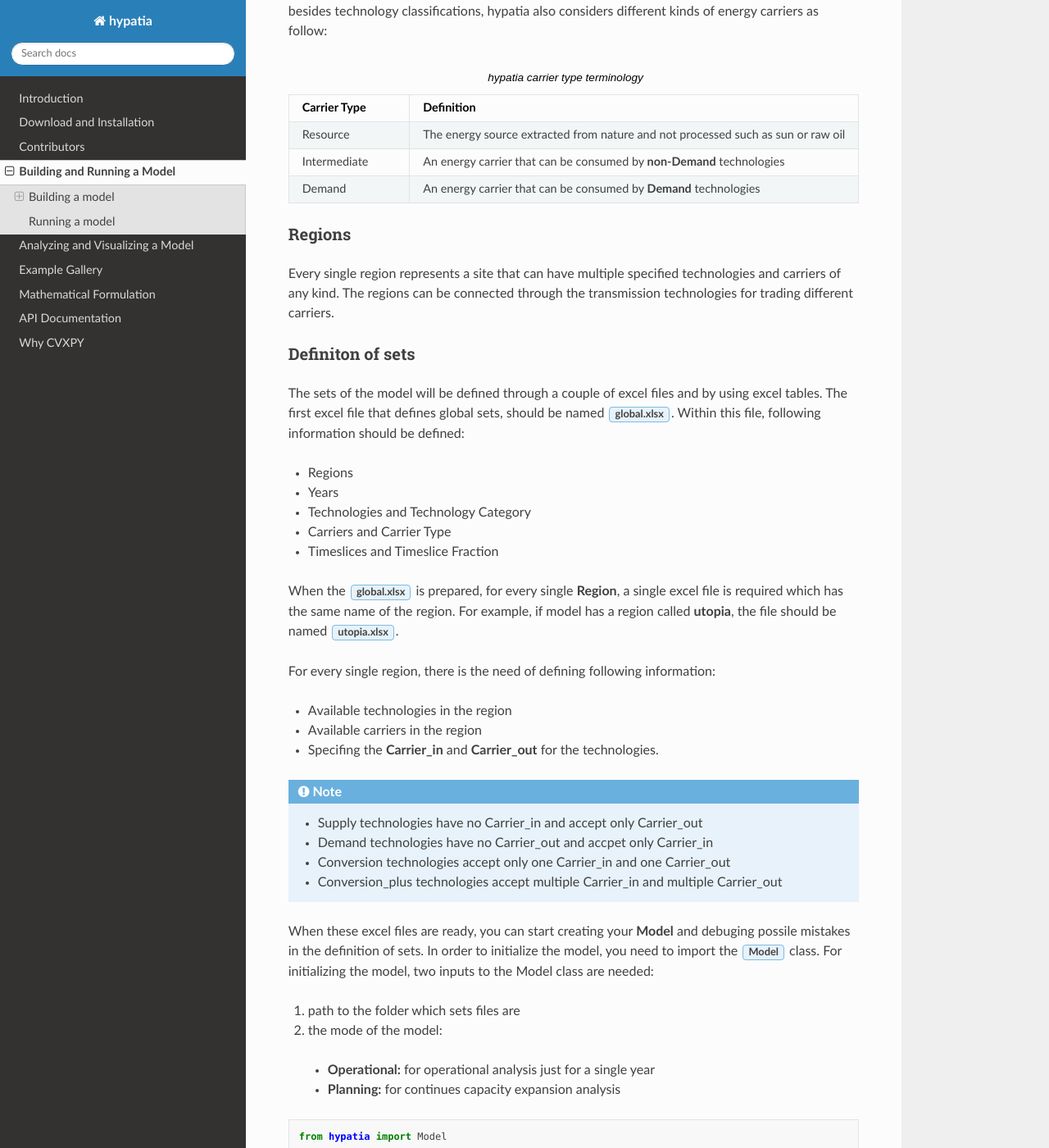
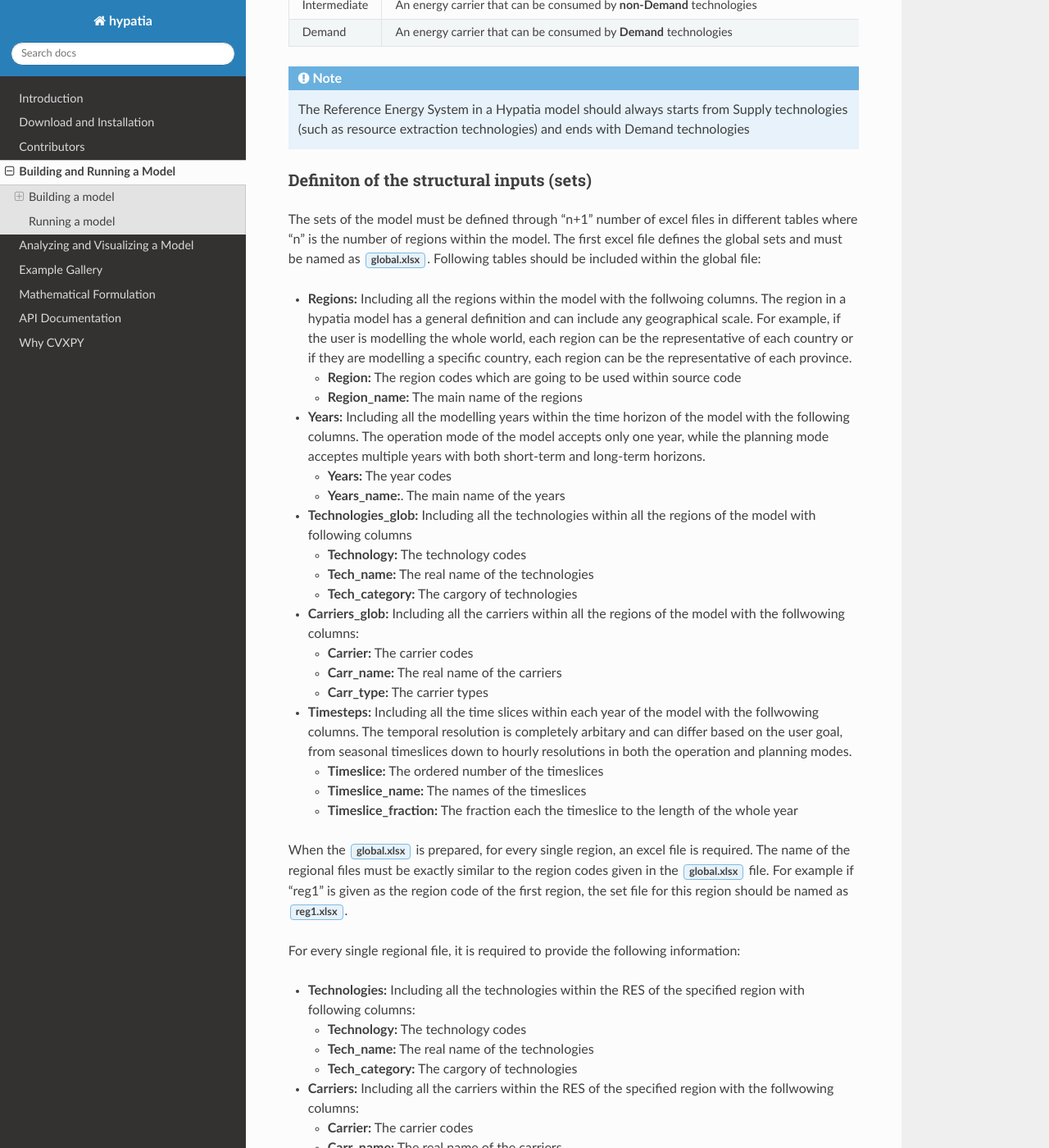
Before and after one commit to Hypatia-Energy-Modelling-Framework/Hypatia, a Sphinx documentation site: the page built from doc/source/building.rst, in a window 1280 px wide and 1400 px high, scrolled down 1459 px. Shown: the whole window at 82% size. Built offline with Sphinx 7.4.7 and the Read the Docs theme 2.0.0, drawn with Linux system fonts in a browser that asks for light colours; some of the changed text lies outside the part shown.

Commit message:
modify docs

```diff
--- a/doc/source/building.rst
+++ b/doc/source/building.rst
@@ -2,109 +2,159 @@
 Building and Running a Model
 ########################################
 
+.. role:: raw-html(raw)
+    :format: html
 
 Building a model
 ==================
 
-Building a model in hypatia is very simple and includes three main steps:
+Building a model in Hypatia is very simple and includes three main steps:
 
 #. Defining the **Reference Energy System (RES)**
-#. Filling the parameters of the model through a sets of excel file that can be generated automatically by the model
-#. Running the model after giving the parameters
-
-In order to create a RES, you just need hypatia terminology to define the correct type of technology or energy carrier.
-The RES will be defined using a couple of excel files:
-
-* global.xlsx which contains the information about:
-
-    * Time horizon
-    * Time resolution
-    * Golabl technologies (within the whole spatial resolution) and their type
-    * Global energy carriers and their type
-    * Nodes or regions of the model
-
-* a couple of other excel files defined by the name of region that should contain informatio about:
-
-    * Available technologies in the region
-    * Available energy carriers in the region
-    * The carrier in and carrier out of any single technology in the region
+#. Delivering the structural inputs (sets) to the model through a number of excel-based files
+#. Delivering the parameters (data) to the model through a number of excel-based files generated automatically by the model
 
 
+Reference Energy System (RES)
+------------------------------
+In order to create the RES based on your model application, you just need the Hypatia terminology to define the correct type of technologies and energy carriers.
 
-Time Horizon
--------------
-time horizon in hypatia defines the number of **Years** to be modeled. Every year in the time horizon is a point that model make the decisions on the
-expansion of the technologies. The acceptable time step for hypatia is one year.
+Technology categorization
+~~~~~~~~~~~~~~~~~~~~~~~~~~
+Hypatia uses a technology classification inspired by `Calliope <https://calliope.readthedocs.io/en/stable/index.html>`_ as follows:
 
-Time resolution
-----------------
-hypatia accpets any kind of user specified time resolution from yearly, seasonal, day and night, to hourly time resultion. The time resolution will be defined by defining the timeslices and the fraction
-of every timeslice in terms of number of hours in a year.
-
-
-Technology Definiton
----------------------
-hypatia uses a technology classification inspired by `Calliope <https://calliope.readthedocs.io/en/stable/index.html>`_ as follow:
-
-.. list-table:: hypatia technology type terminology
+.. list-table:: The technology categorization in Hypatia
    :widths: 25 50
    :header-rows: 1
 
-   * - Technoloy Type
+   * - Technoloy Category
      - Definition
    * - Supply
-     - Supplies an energy carrier without consuming any energy carrier within the RES
+     - Supplies an energy carrier to the system without consuming any other carriers
    * - Demand
-     - Only consumes an energy carrier in the RES
+     - Consumes and sinks an energy carrier from the energy system
    * - Transmission
-     - Transmit an energy carrier from the production point to the consumption point (local and cross border transmission)
+     - Transmits an energy carrier locally from a supply point to a demand point
    * - Conversion
-     - Supplies an energy carrier by converting (consuming) another energy carrier
+     - Converts an energy carrier to another
    * - Conversion_plus
-     - Supplies one/multiple energy carrier/s by converting (consuming) an/multiple energy carrier/s (such as CHP plants)
+     - Converts one/muliple energy carrier to one/multiple other carriers
+   * - Storage
+     - Stores and energy carrier and discharge it when it is required
 
-Carriers Definiton
--------------------
-besides technology classifications, hypatia also considers different kinds of energy carriers as follow:
+.. note::
 
-.. list-table:: hypatia carrier type terminology
+   Currently, there is only the possibility of on-grid utility storage in the hourly resolution. Other types of storage for other temporal resolutions and
+   the possibility of connecting a storage facility to another technologies is still under development in the Hypatia framework and it will be available in the
+   next version release.
+
+.. note::
+
+   All the technologies in a Hypatia model can have only on carrier input and one carrier output except the technologies within the Conversion-plus category
+   which can have multiple carrier inputs and outputs.
+
+Carrier types
+~~~~~~~~~~~~~~~~~~~~~~~~~~
+besides the technology classifications, hypatia also considers different kinds of energy carriers as follow:
+
+.. list-table:: Different carrier types in a hypatia model
    :widths: 25 50
    :header-rows: 1
 
    * - Carrier Type
      - Definition
    * - Resource
-     - The energy source extracted from nature and not processed such as sun or raw oil
+     - The energy source extracted from the nature and that are not still processed such as raw oil
    * - Intermediate
      - An energy carrier that can be consumed by **non-Demand** technologies
    * - Demand
      - An energy carrier that can be consumed by **Demand** technologies
 
-Regions
---------
-Every single region represents a site that can have multiple specified technologies and carriers of any kind. The regions can be connected through the transmission technologies for
-trading different carriers.
+.. note::
+
+  The Reference Energy System in a Hypatia model should always starts from Supply technologies (such as resource extraction technologies) and ends with Demand technologies
 
 
-Definiton of sets
-------------------
-The sets of the model will be defined through a couple of excel files and by using excel tables. The first excel file that defines global sets, should be named :guilabel:`&global.xlsx`.
-Within this file, following information should be defined:
+Definiton of the structural inputs (sets)
+-------------------------------------------
+The sets of the model must be defined through "n+1" number of excel files in different tables where "n" is the number of regions within the model.
+The first excel file defines the global sets and must be named as :guilabel:`&global.xlsx`.
+Following tables should be included within the global file:
 
-* Regions
-* Years
-* Technologies and Technology Category
-* Carriers and Carrier Type
-* Timeslices and Timeslice Fraction
+* **Regions:** Including all the regions within the model with the follwoing columns. The region in a hypatia model has a general definition and can include any geographical scale.
+  For example, if the user is modelling the whole world, each region can be the representative of each country or if they are modelling a specific country, each region can be the
+  representative of each province.
 
-When the :guilabel:`&global.xlsx` is prepared, for every single **Region**, a single excel file is required which has the same name of the region. For example, if model has a region called **utopia**,
-the file should be named :guilabel:`&utopia.xlsx`.
+  - **Region:** The region codes which are going to be used within source code
+  - **Region_name:** The main name of the regions
 
-For every single region, there is the need of defining following information:
+* **Years:** Including all the modelling years within the time horizon of the model with the following columns. The operation mode of the model accepts only one year, while
+  the planning mode acceptes multiple years with both short-term and long-term horizons.
 
-* Available technologies in the region
-* Available carriers in the region
-* Specifing the **Carrier_in** and **Carrier_out** for the technologies.
+  - **Years:** The year codes
+  - **Years_name:**. The main name of the years
+
+
+* **Technologies_glob:** Including all the technologies within all the regions of the model with following columns
+
+  - **Technology:** The technology codes
+  - **Tech_name:** The real name of the technologies
+  - **Tech_category:** The cargory of technologies
+
+
+* **Carriers_glob:** Including all the carriers within all the regions of the model with the follwowing columns:
+
+  - **Carrier:** The carrier codes
+  - **Carr_name:** The real name of the carriers
+  - **Carr_type:** The carrier types
+
+
+* **Timesteps:** Including all the time slices within each year of the model with the follwowing columns. The temporal resolution is completely arbitary and can differ based on the user goal,
+  from seasonal timeslices down to hourly resolutions in both the operation and planning modes.
+
+  - **Timeslice:** The ordered number of the timeslices
+  - **Timeslice_name:** The names of the timeslices
+  - **Timeslice_fraction:** The fraction each the timeslice to the length of the whole year
+
+
+When the :guilabel:`&global.xlsx` is prepared, for every single region, an excel file is required. The name of the regional files must be exactly similar to the region
+codes given in the :guilabel:`&global.xlsx` file. For example if "reg1" is given as the region code of the first region, the set file for this region
+should be named as :guilabel:`&reg1.xlsx`.
+
+For every single regional file, it is required to provide the following information:
+
+* **Technologies:** Including all the technologies within the RES of the specified region with following columns:
+
+  - **Technology:** The technology codes
+  - **Tech_name:** The real name of the technologies
+  - **Tech_category:** The cargory of technologies
+
+
+* **Carriers:** Including all the carriers within the RES of the specified region with the follwowing columns:
+
+  - **Carrier:** The carrier codes
+  - **Carr_name:** The real name of the carriers
+  - **Carr_type:** The carrier types
+
+
+* **Carrier_input:** Including the input carriers of different technologies with the follwowing columns:
+
+  - **Technology:** The technology codes
+  - **Carrier_in:** The input carrier
+
+
+* **Carrier_output:** Including the output carriers of different technologies with the follwowing columns:
+
+  - **Technology:** The technology codes
+  - **Carrier_out:** The output carrier
+
+
+.. note::
+
+  If there are similar technologies in various regions, their names must be identical in different regional set files
+  and therefore, only one name as the representative of that technology in all the regions must be included in the “Technologies_glob” in the global set file.
+  For example, if there is Hydropower plant in some of the considered locations within the geographical coverage of the model, one single name such as “Hydro PP”
+  must be considered in all the regional set files and this name should be brought only once in the “global” set file.
 
 .. note::
 
@@ -113,15 +163,15 @@
   * Conversion technologies accept only one Carrier_in and one Carrier_out
   * Conversion_plus technologies accept multiple Carrier_in and multiple Carrier_out
 
+
 When these excel files are ready, you can start creating your **Model** and debuging possile mistakes in the definition of sets.
-In order to initialize the model, you need to import the :guilabel:`&Model` class. For initializing the model, two inputs to the Model
-class are needed:
+In order to initialize the model, you need to import the :guilabel:`&Model` class. Two inputs must be passed to the Model class for initializing the model:
 
-#. path to the folder which sets files are
+#. path to the folder where the sets files are located
 #. the mode of the model:
 
-  * **Operational:** for operational analysis just for a single year
-  * **Planning:** for continues capacity expansion analysis
+  * **Operation:** for the operational analysis in one year
+  * **Planning:** for continuous capacity deployment analysis
 
 .. code-block:: python
 
@@ -141,10 +191,14 @@
 .. note::
   Planning mode is only implementable when the time horizon is just one year.
 
-When the sets are parsed successfully, the nexts step is to define the parameters for the model. Like sets, parameters should be prepared in a set of excel files. For every single region,
-the excle file should be called in a specific way. Assuming that model has one region called **utopia**,
-the file should be named :guilabel:`&parameters_utopia.xlsx`. Depending on the mode of the mode, different input parameters maybe required. Every parameter of a region should be specified in
-different sheets of the excel file. Following table represents different sheet names with a short description.
+When the sets are parsed successfully, the nexts step is to define the parameters for the model. Similar to the sets, parameters should be prepared in a set of excel files. The number
+of the parameter files which can be created by the model is "n+2" where "n" is the number of the given regions. These files are named as follows:
+
+* **parameters_connections.xlsx:** If a multi-node model model application is applied
+* **parameters_global.xlsx:** If a nulti-node model application is applied
+* **paramaters_{region_code}.xlsx:** For each region a parameter file will be created. These files are named based on the region codes that are given in the :guilabel:`&global.xlsx` set file.
+
+Each parameter file includes different sheets for different data. As an example, the following table includes different sheets the regional parameter files.
 
 .. list-table:: Parameters
    :widths: 20 25 15 20 20
@@ -241,8 +295,11 @@
      - Time horizon * Timeslice
      - Planning/Operational
 
+.. note::
+  Please refer to the example gallery for a better understanding of the structure of both the set and parameter files.
 
-As the excel files are supposed to follow strict format and is not easy to create all the sheets, you may use :guilabel:`&create_data_excels` function to automatically gerneate all the excel files.
+
+Since the parameter excel files are supposed to follow strict format and it is not easy to create all the sheets, you may use :guilabel:`&create_data_excels` function to automatically gerneate all the excel files.
 Then, you can fill the excel files accordingly. For example, to save all the excel files in a directory called 'parameters':
 
 .. code-block:: python
@@ -251,10 +308,7 @@
     path = 'parameters'
   )
 
-In case that the model is multi region, an extra file will be needed (and will be created by the function) called :guilabel:`&parameters_connections.xlsx` which is specified for shaping the
-connections between the regions.
-
-When the files are filled, you can parse the data to the model by specifing the directory of the folder containing the excel files:
+When the files are filled, you can parse the data to the model by specifing the directory of the folder containing the filled excel files:
 
 .. code-block:: python
 
--- a/doc/source/intro.rst
+++ b/doc/source/intro.rst
@@ -35,9 +35,6 @@
 
 * Able to adopt arbitary resolutions in time for each modelling year,
   allowing to consider the full hourly variability of both demand and supply sides.
-
-* Compuationally affrodable in running large model applications due to its element-wise
-  matrix-based mathematical formulation
 
 * Have a fully transparent and open-source code, flexible to any possible future
   modification and integration
```
Also changed, not shown: doc/source/installation.rst (+8 -2 lines).
